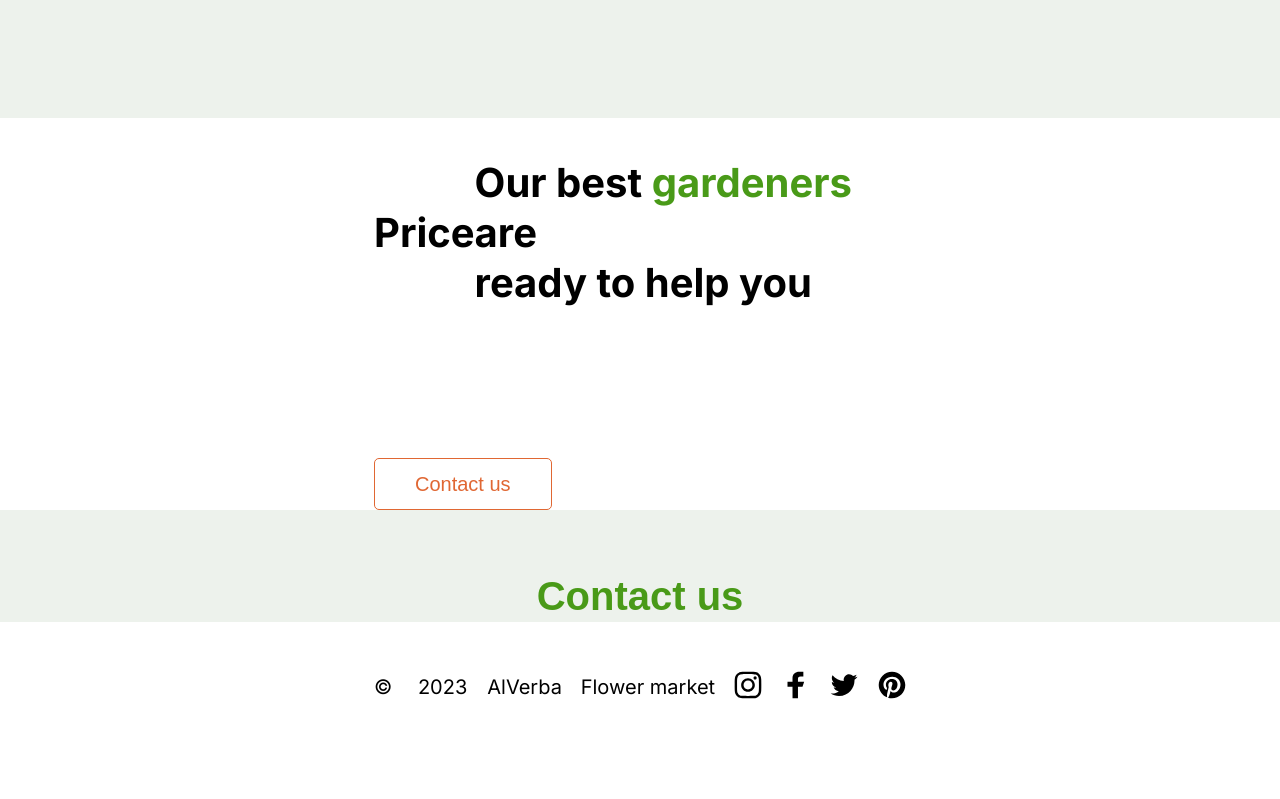
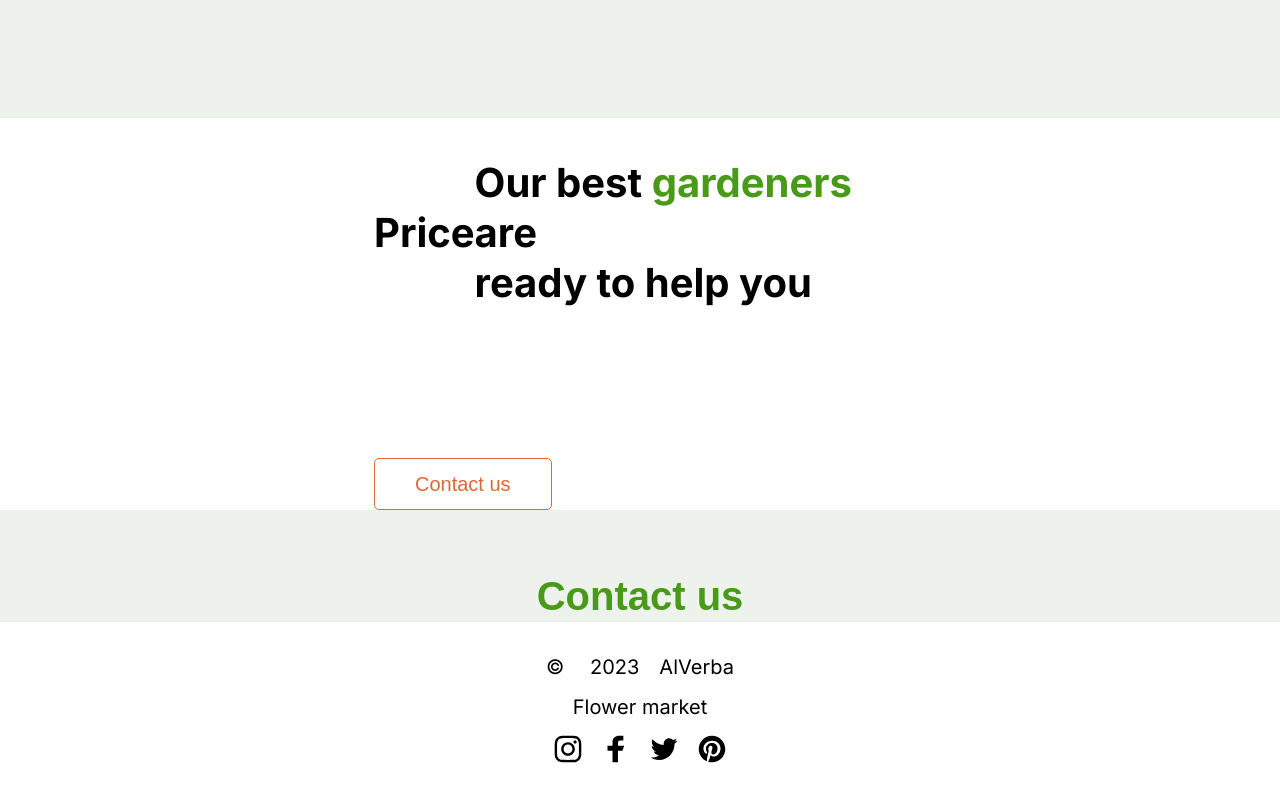
Before and after one commit to AVerba/flowers-market, a website built with Parcel: page src/index.html in a window 1280 px wide. Shown: the part 5902-6701 px from the top of the page. Before the commit the page ends 6654 px from the top, so only its background shows below. Built offline with nearby package versions, Linux system fonts and the light colour scheme; a web font is replaced by a local one.

Commit message:
finished footer.Added respons

```diff
--- a/src/sass/layout/_footer.scss
+++ b/src/sass/layout/_footer.scss
@@ -3,8 +3,22 @@
   &__row {
     display: flex;
     align-items: center;
-    justify-content: space-between;
-    padding: 40px 0;
+    flex-direction: column;
+    padding: 22px 0;
+
+
+    @include for-size(tablet) {
+      padding: 33px 0;
+    }
+    @include for-size(desktop) {
+      flex-direction: row;
+      align-items: center;
+      justify-content: space-between;
+      padding: 40px 0;
+
+    }
+
+
   }
 
   // .footer__data
@@ -13,11 +27,13 @@
     font-style: normal;
     font-weight: 400;
     font-size: 20px;
-    line-height: calc(50 / 20);
+    line-height: calc(24 / 20);
+    @include for-size(desktop) {
+      line-height: calc(50 / 20);
+    }
 
     span {
       margin: 0 20px;
-
     }
   }
 
@@ -27,7 +43,13 @@
     font-style: normal;
     font-weight: 400;
     font-size: 20px;
-    line-height: calc(50 / 20);
+    padding: 16px 0;
+    line-height: calc(24 / 20);
+    @include for-size(desktop) {
+      line-height: calc(50 / 20);
+      padding: 0;
+    }
+
   }
 
   // .footer__social
```
Also changed, not shown: src/images/icons/fb.svg (deleted), src/images/icons/insta.svg (deleted), src/images/icons/pin.svg (deleted), src/images/icons/tw.svg (deleted).
